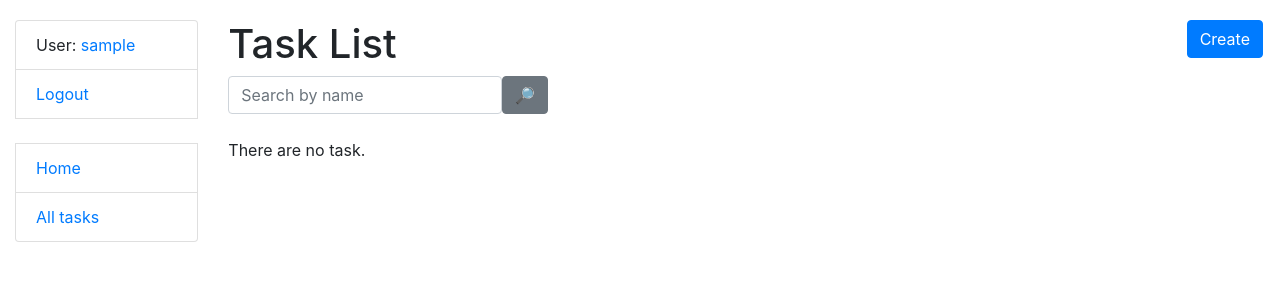
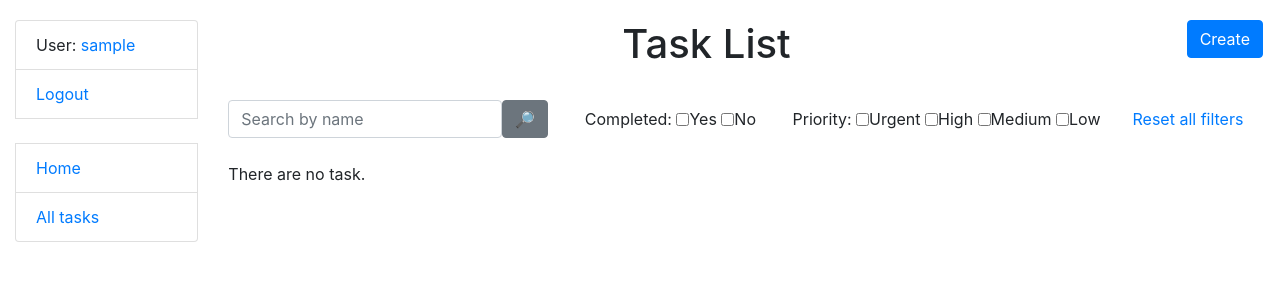
Before and after one commit to SafonovVladimir/py-it-company-task-manager, a Django app: page /tasks/ in a window 1280 px wide. Shown: the top 300 px of the page. Run offline with Django 4.2, Linux system fonts and the light colour scheme; the visitor is signed in with stand-in values (Sample User, id 1); data that the repository does not hold is empty; some libraries are stand-ins or nearby versions.

Commit message:
add filters to task_list.html

```diff
--- a/task_manager/models.py
+++ b/task_manager/models.py
@@ -27,12 +27,14 @@ class Position(models.Model):
     def __str__(self):
         return self.name
 
+
 PRIORITY_CHOICES = (
     ("Urgent", "Urgent"),
     ("High", "High"),
     ("Medium", "Medium"),
     ("Low", "Low")
 )
+
 
 class Task(models.Model):
     name = models.CharField(max_length=63)
@@ -47,6 +49,9 @@ class Task(models.Model):
     def __str__(self):
         return self.name
 
+    def get_absolute_url(self):
+        return reverse("task_manager:task-detail", kwargs={"pk": self.pk})
+
 
 class TaskType(models.Model):
     name = models.CharField(max_length=63)
--- a/task_manager/templatetags/query_transform.py
+++ b/task_manager/templatetags/query_transform.py
@@ -1,3 +1,5 @@
+from urllib.parse import urlencode
+from collections import OrderedDict
 from django import template
 
 register = template.Library()
@@ -6,6 +8,7 @@ register = template.Library()
 @register.simple_tag
 def query_transform(request, **kwargs):
     updated = request.GET.copy()
+
     for key, value in kwargs.items():
         if value is not None:
             updated[key] = value
@@ -13,3 +16,20 @@ def query_transform(request, **kwargs):
             updated.pop(key, 0)
 
     return updated.urlencode()
+
+
+@register.simple_tag
+def url_replace(request, field, value, direction=''):
+    dict_ = request.GET.copy()
+
+    if field == 'order_by' and field in dict_.keys():
+        if dict_[field].startswith('-') and dict_[field].lstrip('-') == value:
+            dict_[field] = value
+        elif dict_[field].lstrip('-') == value:
+            dict_[field] = "-" + value
+        else:
+            dict_[field] = direction + value
+    else:
+        dict_[field] = direction + value
+
+    return urlencode(OrderedDict(sorted(dict_.items())))
--- a/task_manager/urls.py
+++ b/task_manager/urls.py
@@ -12,7 +12,7 @@ from task_manager.views import (
     TaskDeleteView,
     WorkerDetailView,
     WorkerPositionUpdateView,
-    WorkerDeleteView,
+    WorkerDeleteView, toggle_complete_task,
 )
 
 urlpatterns = [
@@ -23,10 +23,16 @@ urlpatterns = [
     path("tasks/<int:pk>/", TaskDetailView.as_view(), name="task-detail"),
     path("tasks/<int:pk>/update/",
          TaskUpdateView.as_view(),
-         name="task-update"),
+         name="task-update"
+         ),
     path("tasks/<int:pk>/delete/",
          TaskDeleteView.as_view(),
-         name="task-delete"),
+         name="task-delete"
+         ),
+    path("tasks/<int:pk>/toggle_complete/",
+         toggle_complete_task,
+         name="toggle-complete-task"
+         ),
 
     path("worker/<int:pk>/", WorkerDetailView.as_view(), name="worker-detail"),
     path(
--- a/task_manager/views.py
+++ b/task_manager/views.py
@@ -1,7 +1,8 @@
+from django.contrib.auth.decorators import login_required
 from django.contrib.auth.mixins import LoginRequiredMixin
-from django.http import HttpResponse
+from django.http import HttpResponseRedirect
 
-from django.shortcuts import render
+from django.shortcuts import render, get_object_or_404
 from django.urls import reverse_lazy
 from django.views import generic
 
@@ -40,17 +41,36 @@ class TaskListView(LoginRequiredMixin, generic.ListView):
         name = self.request.GET.get("name", "")
 
         context["search_form"] = TaskNameSearchForm(initial={
-            "name": name
+            "name": name,
         })
+
         return context
 
     def get_queryset(self):
         user = self.request.user
         queryset = Task.objects.filter(assignees=user.id).prefetch_related(
-            "assignees")
+            "assignees").select_related("task_type")
         form = TaskNameSearchForm(self.request.GET)
 
+        order_by = self.request.GET.get("order_by")
+        is_completed = self.request.GET.get("is_completed")
+        priority = self.request.GET.get("priority")
+
         if form.is_valid():
+            if order_by:
+                return queryset.filter(
+                    name__icontains=form.cleaned_data["name"]
+                ).order_by(order_by)
+            if is_completed:
+                return queryset.filter(
+                    name__icontains=form.cleaned_data["name"],
+                    is_completed=is_completed
+                )
+            if priority:
+                return queryset.filter(
+                    name__icontains=form.cleaned_data["name"],
+                    priority=priority
+                )
             return queryset.filter(
                 name__icontains=form.cleaned_data["name"]
             )
@@ -63,7 +83,7 @@ class TaskDetailView(LoginRequiredMixin, generic.DetailView):
 class TaskCreateView(LoginRequiredMixin, generic.CreateView):
     model = Task
     fields = "__all__"
-    template_name = "task_manager/task_list.html"
+    # template_name = "task_manager/task_list.html"
 
 
 class TaskUpdateView(LoginRequiredMixin, generic.UpdateView):
@@ -79,6 +99,7 @@ class TaskDeleteView(LoginRequiredMixin, generic.DeleteView):
 
 class WorkerDetailView(LoginRequiredMixin, generic.DetailView):
     model = Worker
+    queryset = Worker.objects.prefetch_related("tasks")
 
 
 class WorkerPositionUpdateView(LoginRequiredMixin, generic.UpdateView):
@@ -90,3 +111,19 @@ class WorkerPositionUpdateView(LoginRequiredMixin, generic.UpdateView):
 class WorkerDeleteView(LoginRequiredMixin, generic.DeleteView):
     model = Worker
     success_url = reverse_lazy("task_manager:task-list")
+
+
+@login_required
+def toggle_complete_task(request, pk):
+    task = get_object_or_404(Task, pk=pk)
+
+    if task.is_completed:
+        task.is_completed = 0
+    else:
+        task.is_completed = 1
+
+    task.save()
+
+    return HttpResponseRedirect(
+        reverse_lazy("task_manager:task-detail", args=[pk])
+    )
--- a/task_manager_settings/settings.py
+++ b/task_manager_settings/settings.py
@@ -42,7 +42,7 @@ INSTALLED_APPS = [
     "debug_toolbar",
     "crispy_bootstrap4",
     "crispy_forms",
-    "task_manager"
+    "task_manager",
 ]
 
 MIDDLEWARE = [
--- a/templates/task_manager/task_list.html
+++ b/templates/task_manager/task_list.html
@@ -1,17 +1,47 @@
 {% extends "base.html" %}
+{% load query_transform %}
 {% load crispy_forms_filters %}
 
 {% block content %}
-  <h1>
+  <h1 style="text-align: center">
     Task List
     <a href="{% url 'task_manager:task-create' %}"
        class="btn btn-primary link-to-page">
       Create
     </a>
   </h1>
+  <br>
   <form action="" method="get" class="form-inline">
     {{ search_form|crispy }}
-    <input class="btn btn-secondary" type="submit" value="🔎">
+    <input class="btn btn-secondary" type="submit" value="🔎">&emsp;&emsp;
+    Completed:&nbsp;
+    <label>
+      <input type="checkbox" name="complete_yes" value="complete_yes"
+             onchange='window.location.href="?{% url_replace request 'is_completed' 'True' %}"'>
+    </label>Yes&nbsp;
+    <label>
+      <input type="checkbox" name="complete_no" value="complete_no"
+             onchange='window.location.href="?{% url_replace request 'is_completed' 'False' %}"'>
+    </label>No&emsp;&emsp;
+    Priority:&nbsp;
+    <label>
+      <input type="checkbox" name="urgent" value="urgent"
+             onchange='window.location.href="?{% url_replace request 'priority' 'Urgent' %}"'>
+    </label>Urgent&nbsp;
+    <label>
+      <input type="checkbox" name="high" value="high"
+             onchange='window.location.href="?{% url_replace request 'priority' 'High' %}"'>
+    </label>High&nbsp;
+    <label>
+      <input type="checkbox" name="medium" value="medium"
+             onchange='window.location.href="?{% url_replace request 'priority' 'Medium' %}"'>
+    </label>Medium&nbsp;
+    <label>
+      <input type="checkbox" name="low" value="low"
+             onchange='window.location.href="?{% url_replace request 'priority' 'Low' %}"'>
+    </label>Low&emsp;&emsp;
+    <a href="{% url 'task_manager:task-list' %}">Reset all
+      filters</a>
   </form>
   <br>
 
@@ -20,30 +50,29 @@
       <tr>
         <th>ID</th>
         <th>Name</th>
-        <th>Deadline</th>
-        <th>Priority</th>
-        <th>Type</th>
+        <th><a href="?{% url_replace request 'order_by' 'deadline' %}"
+               style="text-decoration: none; color: black">Deadline</a></th>
+        <th><a href="?{% url_replace request 'order_by' 'priority' %}"
+               style="text-decoration: none; color: black">Priority</a></th>
+        <th><a href="?{% url_replace request 'order_by' 'task_type' %}"
+               style="text-decoration: none; color: black">Type</a></th>
+        <th><a href="?{% url_replace request 'order_by' 'is_completed' %}"
+               style="text-decoration: none; color: black">Completed</a></th>
       </tr>
 
       {% for task in task_list %}
         <tr>
           <td>{{ task.id }}</td>
           <td><a href="{% url 'task_manager:task-detail' pk=task.id %}">
-              {{ task.name }}</a></td>
+            {{ task.name }}</a></td>
           <td>{{ task.deadline }}</td>
           <td>{{ task.priority }}</td>
           <td>{{ task.task_type }}</td>
-          {#          <td>#}
-          {#            <a href="{% url 'taxi:manufacturer-update' pk=manufacturer.id %}">#}
-          {#              Update#}
-          {#            </a>#}
-          {#          </td>#}
-          {#          <td>#}
-          {#            <a style="color: red"#}
-          {#               href="{% url 'taxi:manufacturer-delete' pk=manufacturer.id %}">#}
-          {#              Delete#}
-          {#            </a>#}
-          {#          </td>#}
+          <td><label>
+            <input type="checkbox" name="completed_check"
+                   onclick="return false;"
+                {% if task.is_completed %} checked {% endif %}>
+          </label></td>
         </tr>
       {% endfor %}
     </table>
```
Also changed, not shown: templates/task_manager/task_detail.html (+15 -3 lines), templates/base.html (indentation only).
